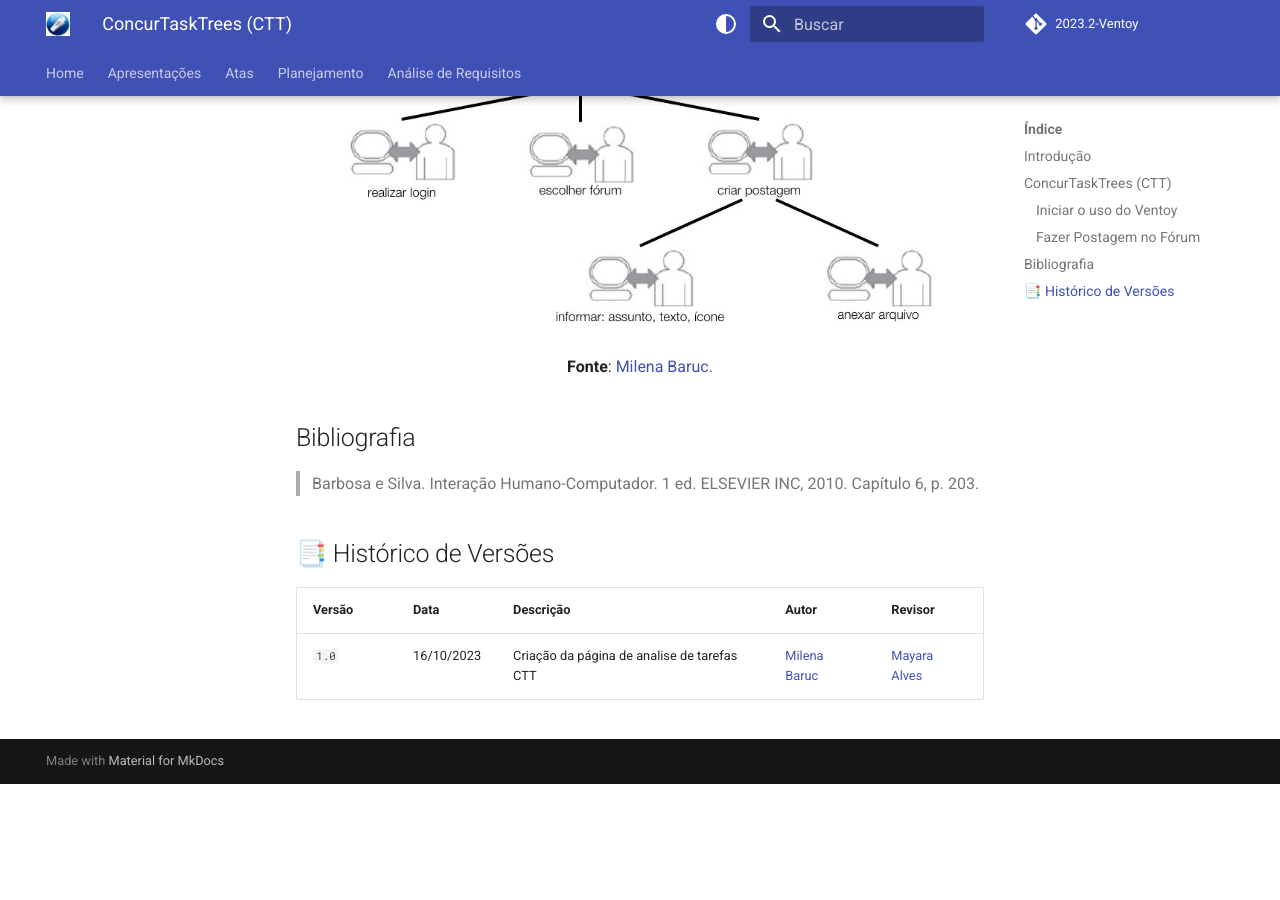
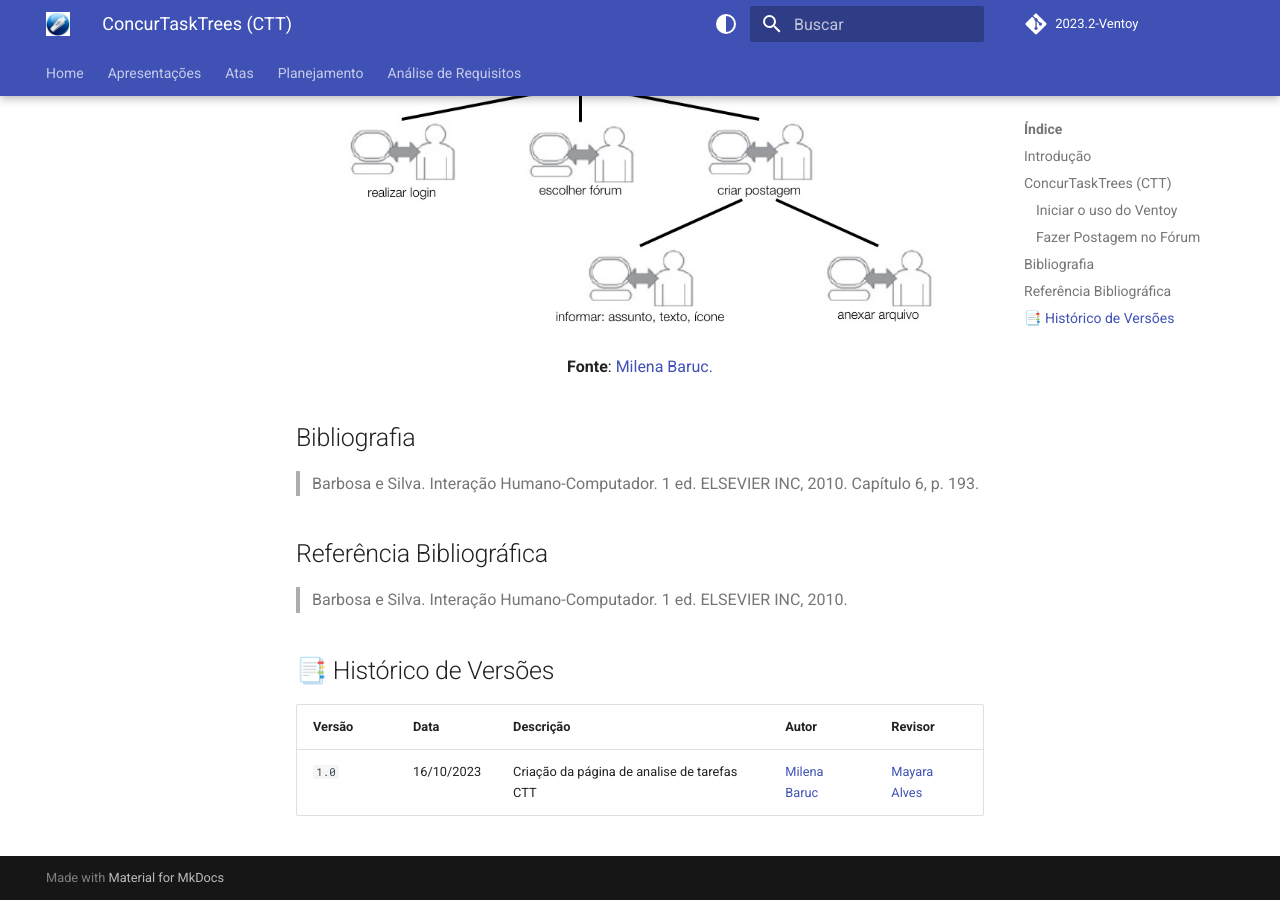
Before and after one commit to Interacao-Humano-Computador/2023.2-Ventoy, an MkDocs documentation site: the page built from docs/AnaliseDeRequisitos/analisedetarefas/ConcurTaskTrees.md, in a window 1280 px wide and 900 px high, scrolled down 2178 px. Built offline with MkDocs 1.6.1 and Material for MkDocs 9.7.7, drawn with Linux system fonts in a browser that asks for light colours; comment, search, counter and statistics services are not loaded; before the commit the page ends 2962 px from its top, so only the background shows below that.

Commit message:
Update ConcurTaskTrees.md

```diff
--- a/docs/AnaliseDeRequisitos/analisedetarefas/ConcurTaskTrees.md
+++ b/docs/AnaliseDeRequisitos/analisedetarefas/ConcurTaskTrees.md
@@ -40,7 +40,10 @@ O diagrama feito para analisar esta tarefa foi represento em um diagrama na figu
 <p align="center"><b>Fonte</b>:  <a href="https://github.com/MilenaBaruc">Milena Baruc.</a></p>
 
 ## Bibliografia
->Barbosa e Silva. Interação Humano-Computador. 1 ed.  ELSEVIER INC, 2010.  Capítulo 6, p. 203.
+>Barbosa e Silva. Interação Humano-Computador. 1 ed.  ELSEVIER INC, 2010.  Capítulo 6, p. 193.
+
+## Referência Bibliográfica
+> Barbosa e Silva. Interação Humano-Computador. 1 ed.  ELSEVIER INC, 2010.
 
 
 ## 📑 Histórico de Versões
```
